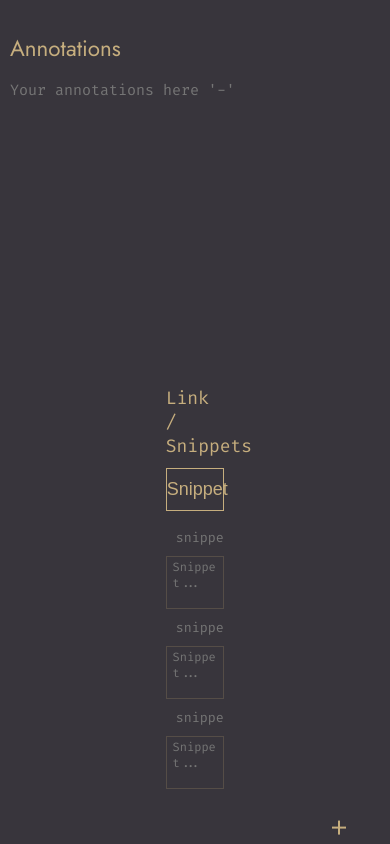
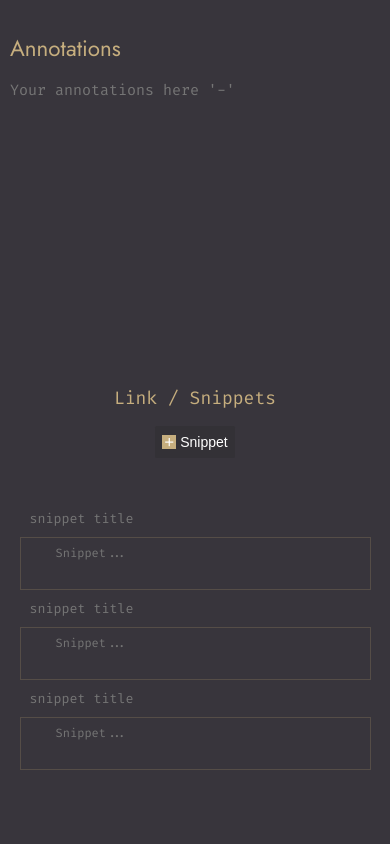
Before and after one commit to renansouza12/ClientEase, an Angular app: page / in a window 390 px wide. Shown: the top 844 px of the page. Built offline with nearby package versions, Linux system fonts and the light colour scheme.

Commit message:
style: app.component responsive  size

```diff
--- a/src/app/app.component.scss
+++ b/src/app/app.component.scss
@@ -1,13 +1,15 @@
 :host{
-    height: 100vh;
+    height: 100%;
     display: flex;
     justify-content: center;
 }
+@media (max-width: 768px) {
+    :host{
 
+    }
+}
 @media (max-width: 550px) {
     :host{
-        height: 100%;
-        width: 100%;
         flex-direction: column;
         align-items: center;
     }
--- a/src/app/components/cards/cards.component.scss
+++ b/src/app/components/cards/cards.component.scss
@@ -42,7 +42,7 @@
     }
 
     .cards {
-        height: 100%;
+        height: 500px;
         margin-top: 2.3rem;
         display: flex;
         flex-direction: column;
@@ -197,7 +197,8 @@
 
 @media (max-width:425px) {
     :host {
-
+        width:100%;
+        padding: 0% 2%;
         .client_viewed_bg{
             height: 150px;
             width: 90%;
--- a/src/app/components/links-and-snippets/links-and-snippets.component.html
+++ b/src/app/components/links-and-snippets/links-and-snippets.component.html
@@ -1,5 +1,5 @@
 <h2>Link / Snippets</h2>
-<button>Snippet</button>
+<button> <i class="ri-add-line"></i> Snippet</button>
 <div class="snippets">
 <app-snippet-card/>
 <app-snippet-card/>
--- a/src/app/components/links-and-snippets/links-and-snippets.component.scss
+++ b/src/app/components/links-and-snippets/links-and-snippets.component.scss
@@ -3,8 +3,9 @@
     width: 15vw;
     display: flex;
     flex-direction: column;
+    align-items: center;
     justify-content: start;
-    gap: 10px;
+
     h2 {
         margin-top: 1rem;
         color: var(--primary-color);
@@ -14,11 +15,20 @@
     }
 
     button {
-        font-size: 18px;
-        border: 1px solid var(--primary-color);
-        color: var(--primary-color);
-        width: 100%;
-        padding:10px 0px;
+        margin-top: 1rem;
+        font-size: 14px;
+        color: var(--White-color);
+        background-color: #333136;
+        width: 5rem;
+        height: 2rem;
+        border-radius: .1rem;
+        display: block;
+
+        i{
+            background-color: var(--primary-color);
+            height: 100%;
+            width: 100%;
+        }
     }
 
     .snippets{
@@ -32,3 +42,17 @@
         padding: 15% 0%;
     }
 }
+
+@media (max-width: 768px) {
+    :host{
+        width: 30%;
+    }
+
+}
+
+@media (max-width: 550px) {
+    :host{
+        width: 90%;
+    }
+
+}
--- a/src/styles.scss
+++ b/src/styles.scss
@@ -34,7 +34,6 @@
 body{
     background-color: var(--background-color);
     color: var(--white-color);
-    overflow: hidden;
 }
 
 h2{
```
